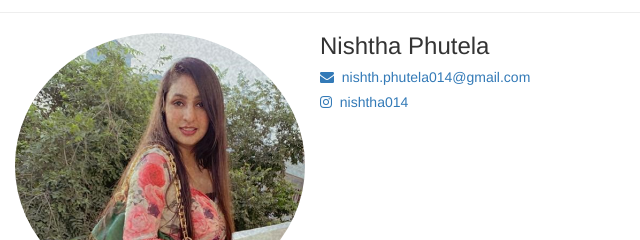
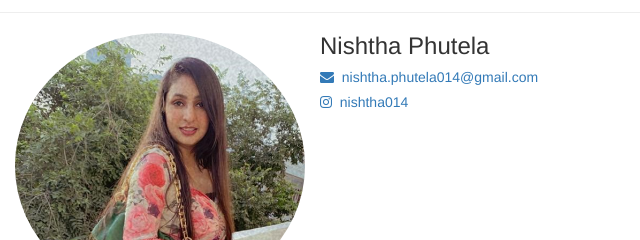
Before and after one commit to Nishtha014/potfolio, a plain HTML site: page index.html in a window 1280 px wide. Shown: the part 2443-2683 px from the top of the page, 0-640 px from the left. Drawn offline with nearby package versions, Linux system fonts and the light colour scheme.

Commit message:
Update index.html

```diff
--- a/index.html
+++ b/index.html
@@ -297,7 +297,7 @@
         <div class="contact_1" >
 
            <a href="mailto:nishtha.phutela014@gmail.com?Subject=Hi">
-               <h5><i class="fa fa-envelope"></i>&nbsp;&nbsp;nishth.phutela014@gmail.com</h5>
+               <h5><i class="fa fa-envelope"></i>&nbsp;&nbsp;nishtha.phutela014@gmail.com</h5>
             </a>
 
            <a href="https://www.instagram.com/nishtha014/?hl=en">
```
